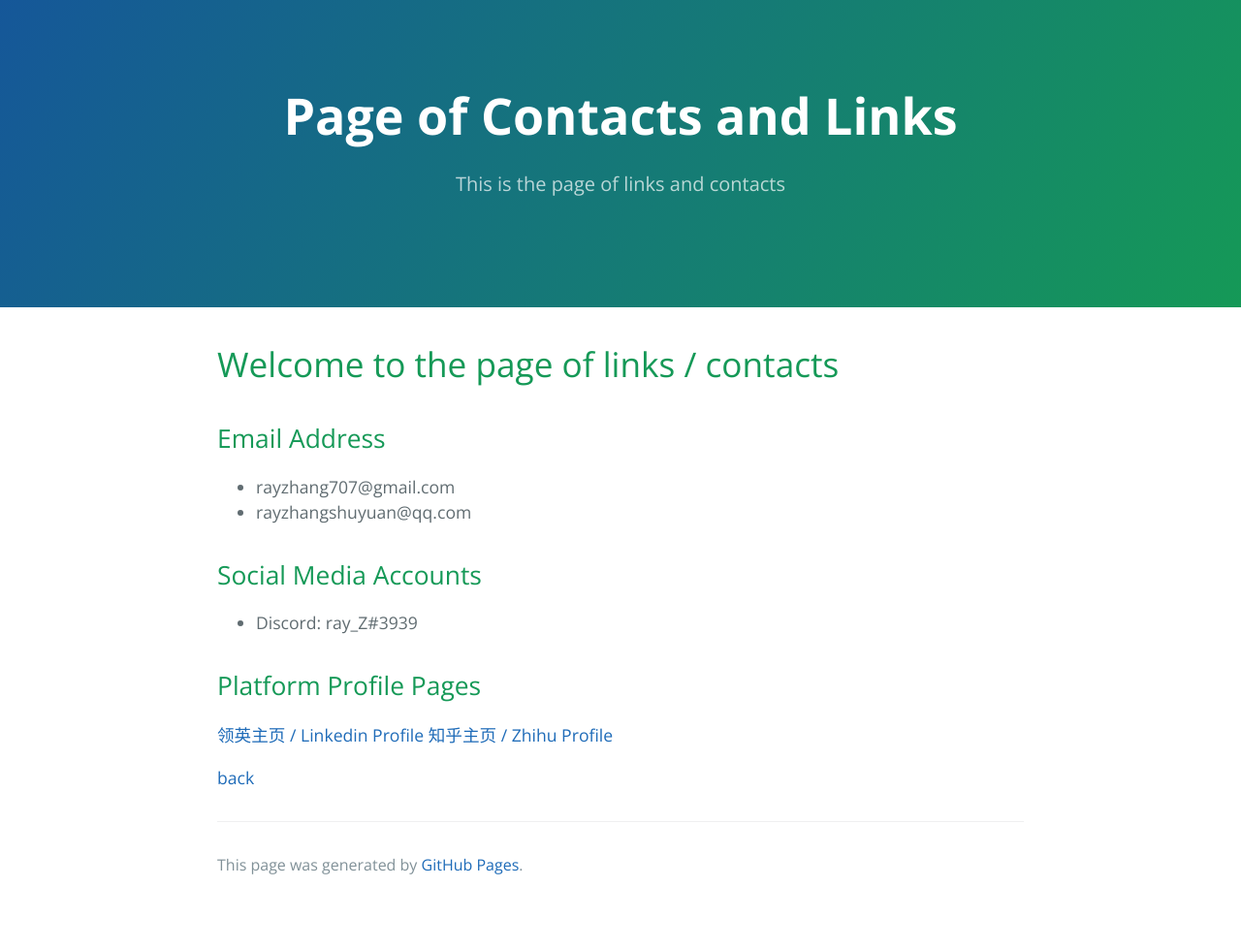
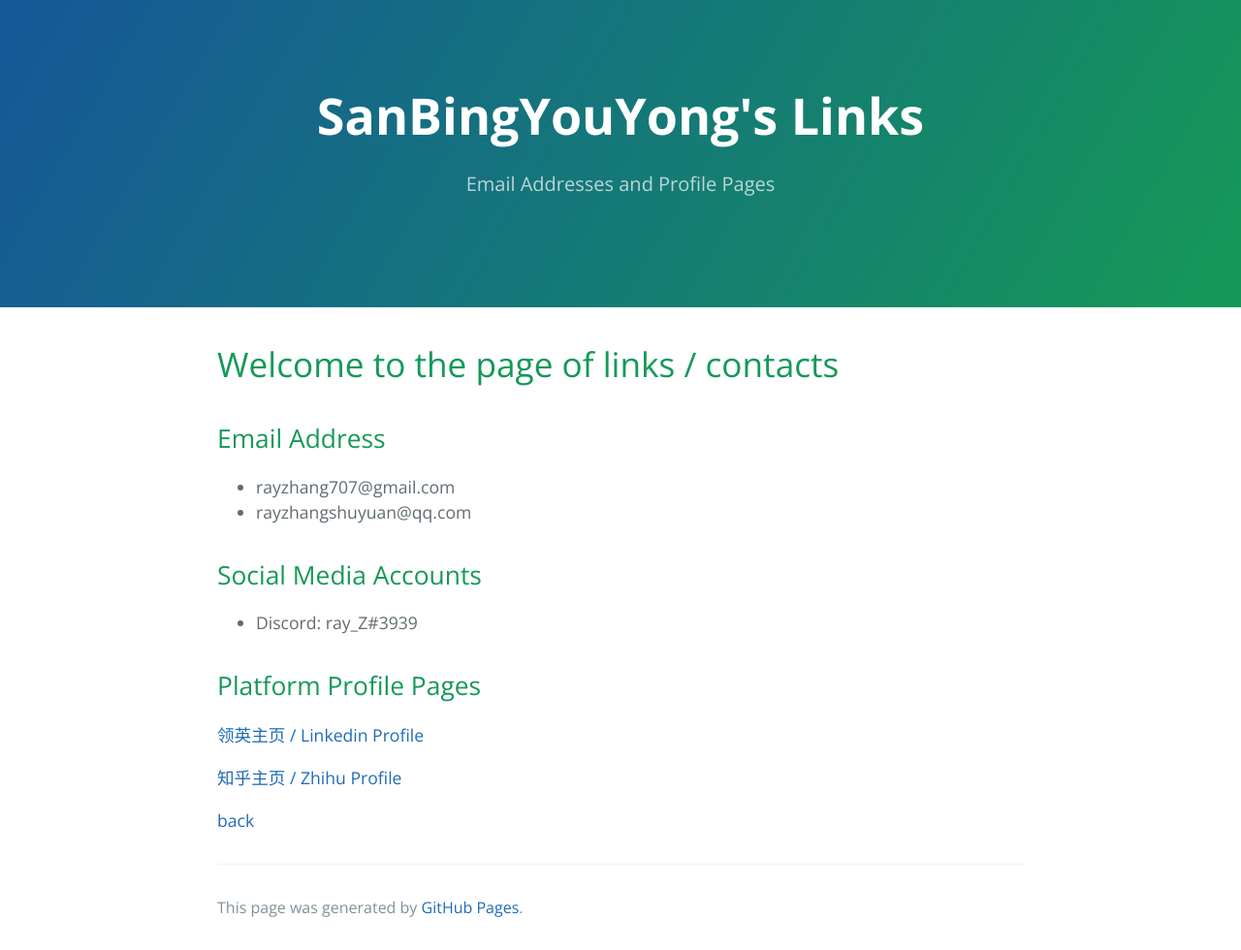
Before and after one commit to SanBingYouYong/SanBingYouYong.github.io, a Jekyll site: the page built from page-of-links.md, in a window 1280 px wide. Shown: the whole page at 97% size. Built offline with Jekyll 4.4.1, drawn with Linux system fonts in a browser that asks for light colours; before the commit the page ends 936 px from its top, so only the background shows below that.

Commit message:
linkedin and zhihu links separated

```diff
--- a/page-of-links.md
+++ b/page-of-links.md
@@ -1,7 +1,7 @@
 ---
 layout: default
-title: Page of Contacts and Links
-description: This is the page of links and contacts
+title: SanBingYouYong's Links
+description: Email Addresses and Profile Pages
 ---
 
 # Welcome to the page of links / contacts
@@ -18,6 +18,7 @@ description: This is the page of links and contacts
 ## Platform Profile Pages
 
 [领英主页 / Linkedin Profile](https://www.linkedin.com/in/shuyuan-zhang-ray707/)
+
 [知乎主页 / Zhihu Profile](https://www.zhihu.com/people/san-bing-you-yong-86)
 
 [back](./)
```
